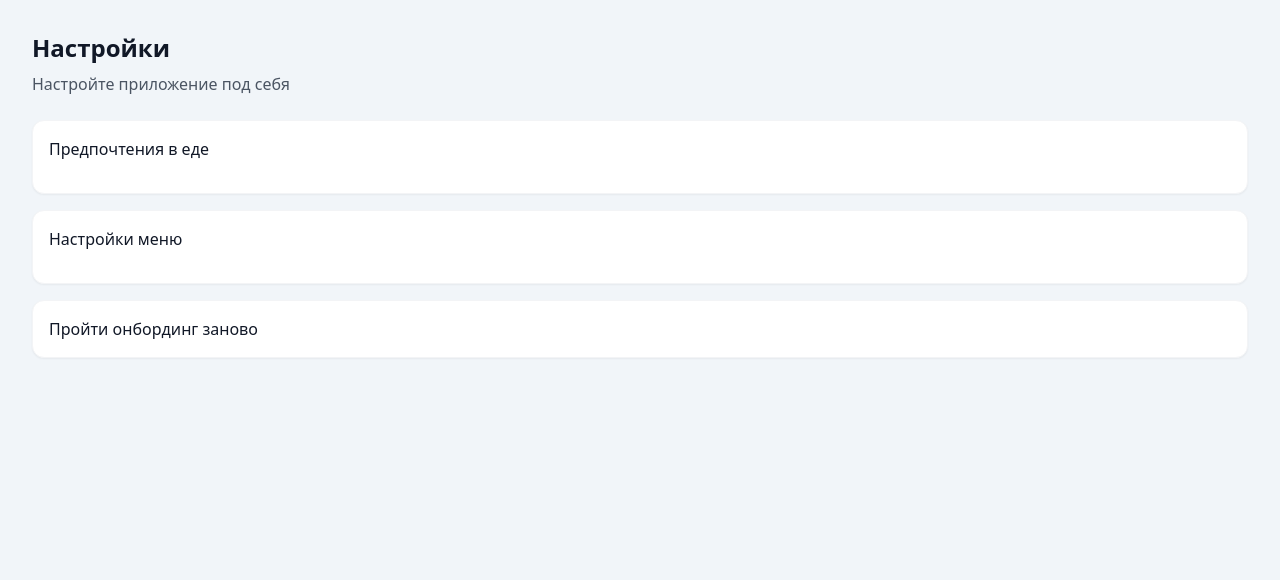
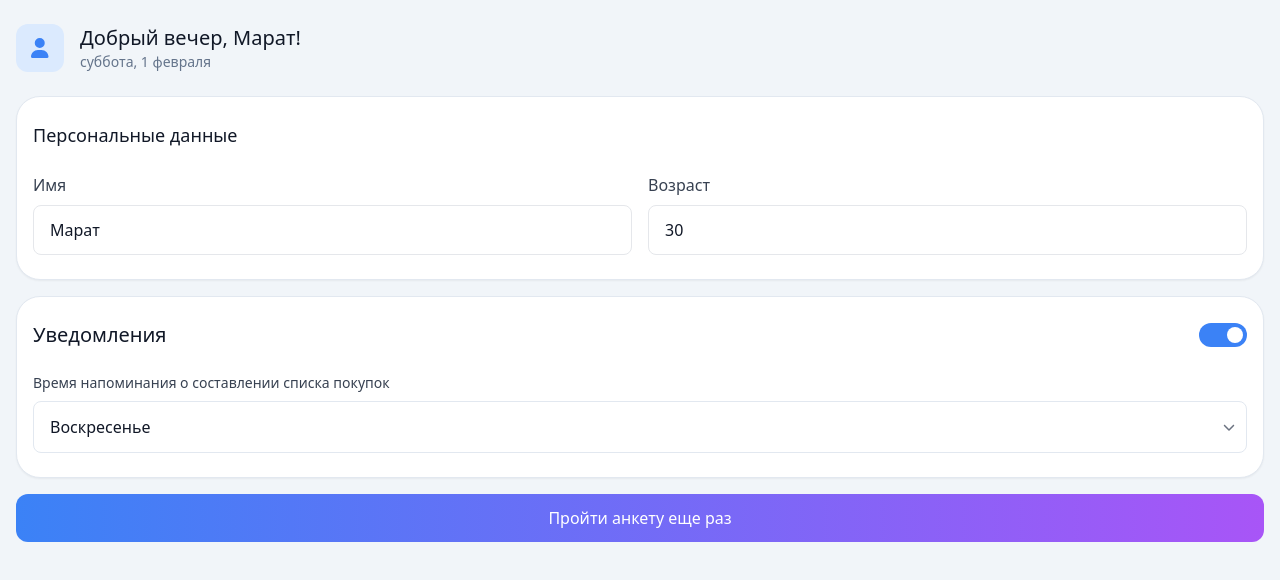
Before and after one commit to ramazanov-ma/chief, a Nuxt app: page /preferences in a window 1280 px wide. Shown: the top 580 px of the page. Built offline with nearby package versions, Linux system fonts and the light colour scheme.

Commit message:
feat(ui): implement preferences page and add UI components
- Create Preferences page with personal data and notifications settings
- Add BaseSelect component for dropdown selection
- Update BaseButton to accept classList prop
- Modify BaseInput to use new

```diff
--- a/components/ui/BaseButton.vue
+++ b/components/ui/BaseButton.vue
@@ -1,6 +1,6 @@
 <template>
 	<button
-		:class="['px-6 py-3 rounded-xl transition-all duration-200',
+		:class="['px-6 py-3 rounded-xl transition-all duration-200 ' + classList,
 			variant === 'primary'
 				? 'text-white bg-gradient-to-r from-blue-500 to-purple-500 hover:opacity-90 transition-opacity'
 				: 'text-slate-700 bg-slate-100 hover:bg-slate-200 transition-colors',
@@ -14,6 +14,7 @@
 <script setup lang="ts">
 interface Props {
 	variant?: 'primary' | 'secondary';
+	classList?: string;
 }
 
 withDefaults(defineProps<Props>(), {
--- a/components/ui/BaseInput.vue
+++ b/components/ui/BaseInput.vue
@@ -11,7 +11,7 @@
 			:value="modelValue"
 			@input="handleInput"
 			:type="type"
-			class="w-full px-4 py-3 text-base border-2 border-gray-200 rounded-xl focus:ring-2 focus:ring-blue-500 focus:border-transparent transition-all duration-200 outline-none"
+			class="w-full px-4 py-3 text-base border border-gray-200 rounded-lg focus:ring-2 focus:ring-blue-500 focus:border-transparent transition-all duration-200 outline-none"
 			:placeholder="placeholder"
 			autocomplete="off"
 		/>
--- /dev/null
+++ b/components/ui/BaseSelect.vue
@@ -0,0 +1,26 @@
+<template>
+	<div class="relative">
+		<select
+			:value="modelValue"
+			@input="$emit('update:modelValue', ($event.target as HTMLSelectElement).value)"
+			class="w-full h-[52px] px-4 rounded-lg border border-slate-200 focus:border-blue-500 focus:ring-1 focus:ring-blue-500 outline-none transition-colors appearance-none bg-white pr-10"
+		>
+			<slot></slot>
+		</select>
+		<div class="absolute inset-y-0 right-0 flex items-center px-3 pointer-events-none text-gray-500">
+			<font-awesome-icon icon="chevron-down" class="w-3 h-3" />
+		</div>
+	</div>
+</template>
+
+<script setup lang="ts">
+import { FontAwesomeIcon } from '@fortawesome/vue-fontawesome';
+
+defineProps<{
+	modelValue: string;
+}>();
+
+defineEmits<{
+	'update:modelValue': [value: string];
+}>();
+</script>
--- a/pages/preferences.vue
+++ b/pages/preferences.vue
@@ -1,40 +1,121 @@
-<!-- pages/preferences.vue -->
 <template>
-	<div class="p-4">
-		<div class="mb-6">
-			<h1 class="text-2xl font-bold text-gray-900 mb-2">Настройки</h1>
-			<p class="text-gray-600">Настройте приложение под себя</p>
-		</div>
+	<div>
+		<AppHeader/>
 
 		<div class="space-y-4">
-			<div class="bg-white rounded-xl p-4 shadow-sm border border-gray-100">
-				<h3 class="text-gray-900 font-medium mb-4">Предпочтения в еде</h3>
-				<!-- Здесь содержимое настроек -->
+
+			<!-- Персональные данные -->
+			<div class="bg-white rounded-3xl shadow-sm border border-slate-200 py-6 px-4">
+				<h2 class="text-lg font-medium mb-6">Персональные данные</h2>
+
+				<div class="grid grid-cols-1 md:grid-cols-2 gap-4">
+					<div class="flex flex-col space-y-2">
+						<BaseInput
+							v-model="preferences.name"
+							type="text"
+							placeholder="Ваше имя"
+							id="name"
+							label="Имя"
+						/>
+					</div>
+
+					<div class="flex flex-col space-y-2">
+						<BaseInput
+							v-model="preferences.age"
+							type="number"
+							placeholder="30"
+							id="age"
+							label="Возраст"
+						/>
+					</div>
+				</div>
 			</div>
 
-			<div class="bg-white rounded-xl p-4 shadow-sm border border-gray-100">
-				<h3 class="text-gray-900 font-medium mb-4">Настройки меню</h3>
-				<!-- Настройки для генерации меню -->
+			<!-- Уведомления -->
+			<div class="bg-white rounded-3xl shadow-sm border border-slate-200 py-6 px-4">
+				<div class="flex items-center justify-between">
+					<h2 class="text-xl font-medium">Уведомления</h2>
+					<!-- Переключатель уведомлений -->
+					<div class="relative w-12 h-6">
+						<input
+							type="checkbox"
+							v-model="preferences.notificationsEnabled"
+							class="sr-only"
+						/>
+						<div
+							@click="toggleNotifications"
+							class="cursor-pointer absolute inset-0 rounded-full transition-colors duration-200"
+							:class="preferences.notificationsEnabled ? 'bg-blue-500' : 'bg-slate-200'"
+						>
+							<div
+								class="absolute inset-y-1 start-1 w-4 h-4 rounded-full bg-white transition-all duration-200"
+								:class="preferences.notificationsEnabled ? 'translate-x-6' : 'translate-x-0'"
+							></div>
+						</div>
+					</div>
+				</div>
+
+				<div class="space-y-4 mt-6" v-if="preferences.notificationsEnabled">
+					<div class="flex flex-col space-y-2">
+						<label class="text-sm text-gray-700 font-medium">Время напоминания о составлении списка
+							покупок</label>
+						<BaseSelect v-model="preferences.shoppingReminderDay">
+							<option value="monday">Понедельник</option>
+							<option value="tuesday">Вторник</option>
+							<option value="wednesday">Среда</option>
+							<option value="thursday">Четверг</option>
+							<option value="friday">Пятница</option>
+							<option value="saturday">Суббота</option>
+							<option value="sunday">Воскресенье</option>
+						</BaseSelect>
+					</div>
+				</div>
 			</div>
 
-			<button
-				@click="resetOnboarding"
-				class="w-full bg-white rounded-xl p-4 shadow-sm border border-gray-100 text-left text-gray-900 hover:bg-gray-50 transition-colors"
+			<!-- Кнопка анкеты -->
+			<BaseButton
+				@click="goToQuestionnaire"
+				class-list="w-full"
 			>
-				Пройти онбординг заново
-			</button>
+				<font-awesome-icon icon="clipboard-list" class="text-sm"/>
+				Пройти анкету еще раз
+			</BaseButton>
 		</div>
 	</div>
 </template>
 
 <script setup lang="ts">
-import { useOnboardingStore } from '~/stores/onboarding'
+import { ref } from 'vue';
+import { useRouter } from 'vue-router';
+import { FontAwesomeIcon } from '@fortawesome/vue-fontawesome';
+import { useOnboardingStore } from "@/stores/onboarding";
+import BaseInput from '@/components/ui/BaseInput.vue';
+import BaseButton from '@/components/ui/BaseButton.vue';
+import BaseSelect from '@/components/ui/BaseSelect.vue';
 
-const router = useRouter()
-const onboardingStore = useOnboardingStore()
+const router = useRouter();
+const onboardingStore = useOnboardingStore();
 
-const resetOnboarding = () => {
-	onboardingStore.resetOnboarding()
-	router.push('/onboarding')
+interface Preferences {
+	name: string;
+	age: number;
+	notificationsEnabled: boolean;
+	shoppingReminderDay: string;
 }
+
+const preferences = ref<Preferences>({
+	name: 'Марат',
+	age: 30,
+	notificationsEnabled: true,
+	shoppingReminderDay: 'sunday'
+});
+
+const toggleNotifications = () => {
+	preferences.value.notificationsEnabled = !preferences.value.notificationsEnabled;
+};
+
+const goToQuestionnaire = () => {
+	onboardingStore.resetOnboarding();
+	router.push('/onboarding');
+};
 </script>
--- a/plugins/fontawesome.ts
+++ b/plugins/fontawesome.ts
@@ -33,6 +33,7 @@ import {
 	faHome,
 	faCalendarDays,
 	faBook,
+	faChevronDown,
 } from '@fortawesome/free-solid-svg-icons';
 
 library.add(
@@ -67,6 +68,7 @@ library.add(
 	faHome,
 	faCalendarDays,
 	faBook,
+	faChevronDown
 );
 
 export default defineNuxtPlugin((app) => {
```
